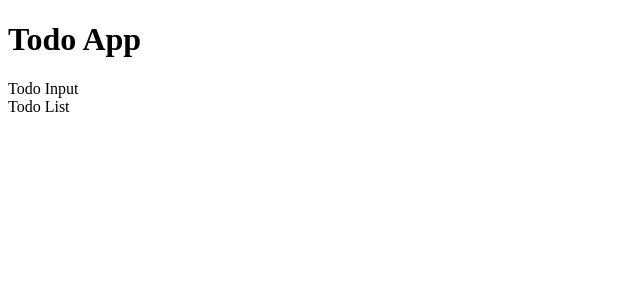
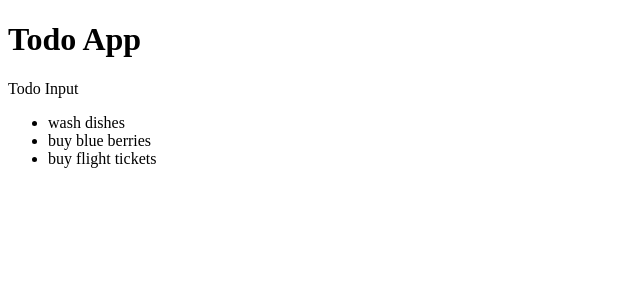
Before and after one commit to tealvin/practice-react-todo-app, a React (Create React App) app: page / in a window 1280 px wide. Shown: the top 300 px of the page, without its empty margins (0-640 px from the left). Built offline with nearby package versions, Linux system fonts and the light colour scheme.

Commit message:
render dataTodos into todoItems in TodoList

```diff
--- a/src/components/TodoList/index.js
+++ b/src/components/TodoList/index.js
@@ -1,5 +1,13 @@
-const TodoList = () => {
-  return <div>Todo List</div>;
+const TodoList = ({ todos: dataTodos = [] } = {}) => {
+  const todoItems =
+    dataTodos.length &&
+    dataTodos.map((dataTodo = {}) => {
+      const { id = "", todo = "" } = dataTodo;
+
+      return <li key={id}>{todo}</li>;
+    });
+
+  return <ul>{todoItems}</ul>;
 };
 
 export default TodoList;
```
